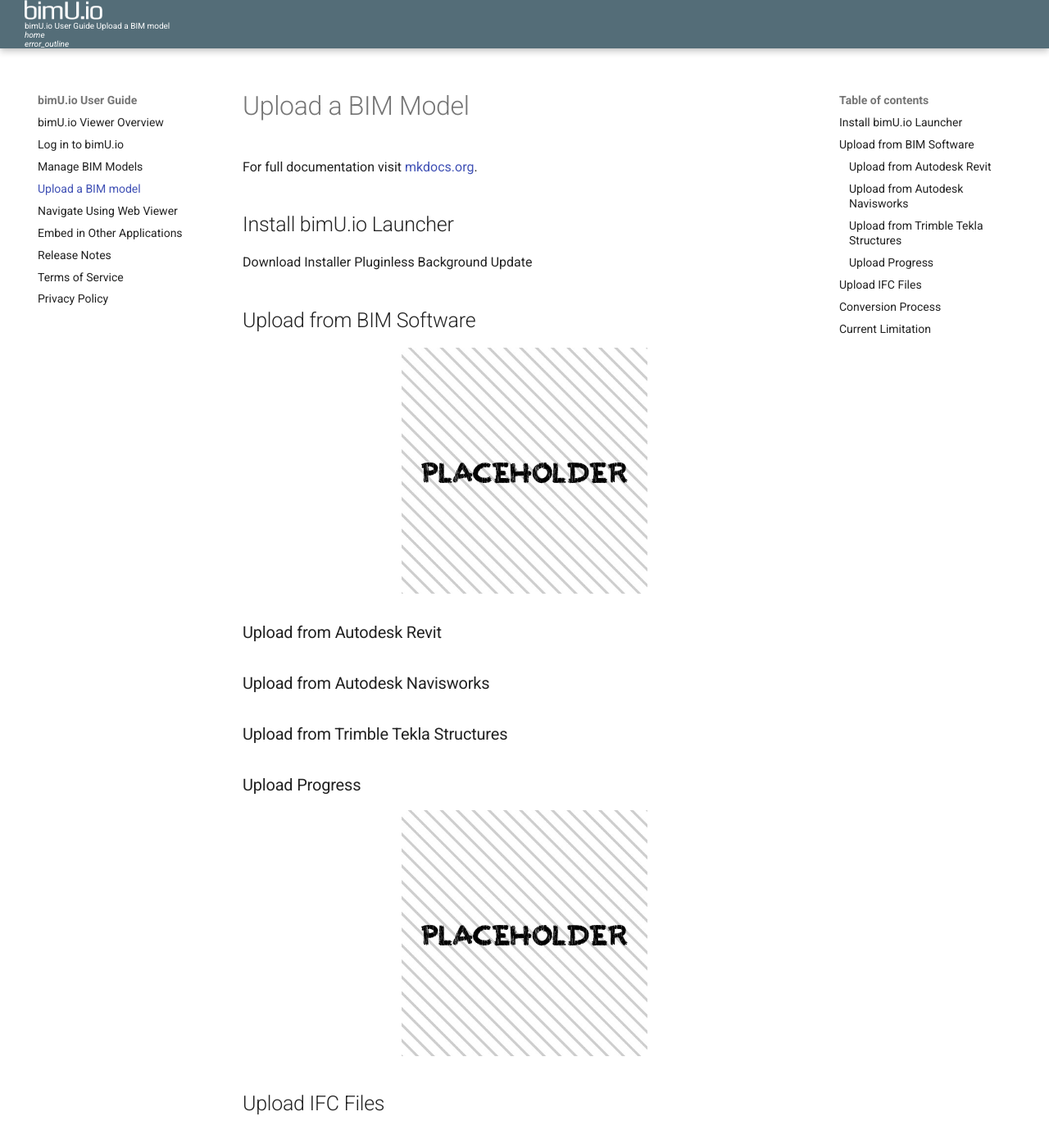
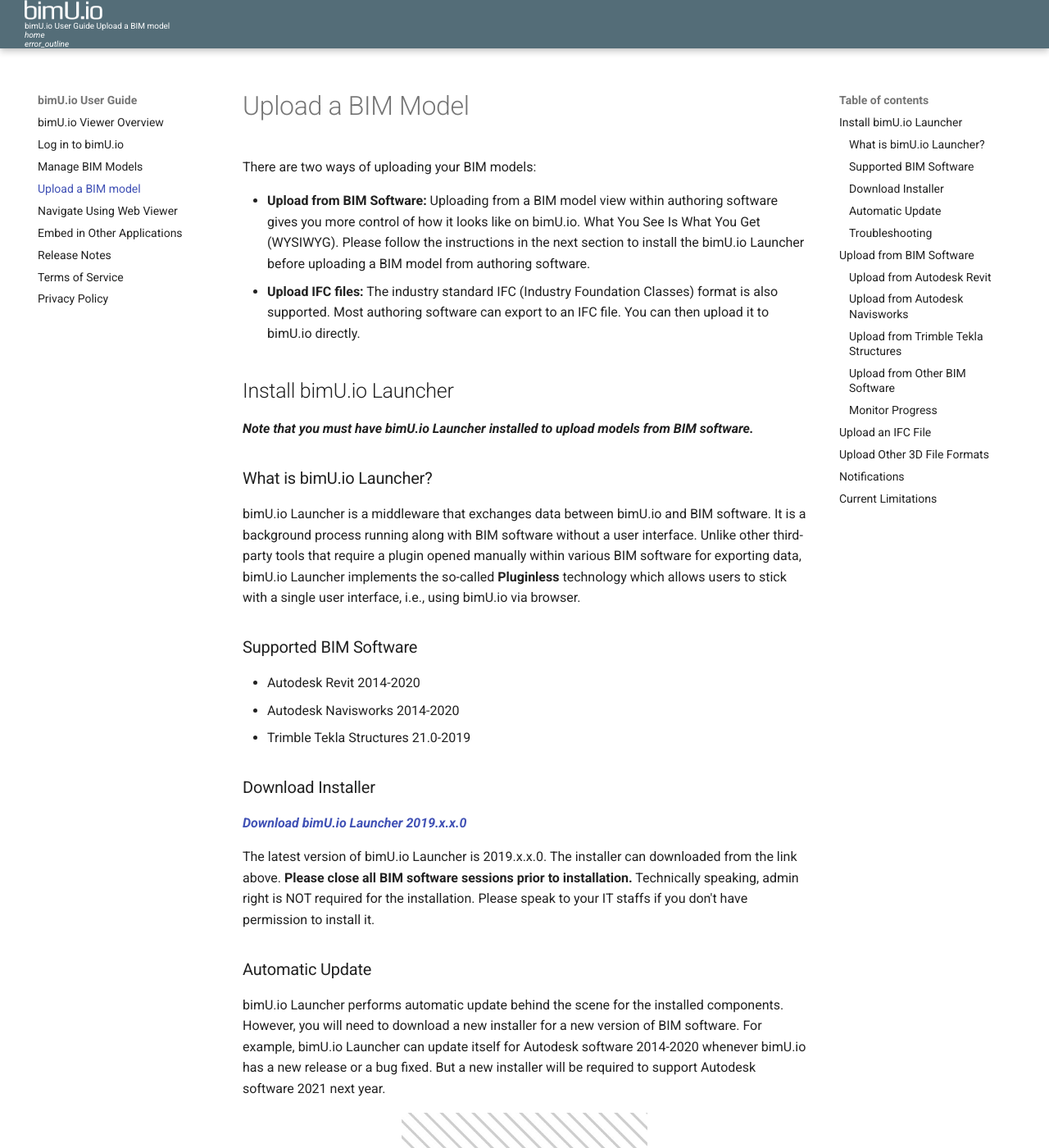
Before and after one commit to Transformosa/bimU.io.Docs, an MkDocs documentation site: the page built from docs/upload-a-bim-model.md, in a window 1280 px wide and 1400 px high. Shown: the whole window at 82% size. Built offline with MkDocs 1.6.1 and Material for MkDocs 9.7.7, drawn with Linux system fonts in a browser that asks for light colours; comment, search, counter and statistics services are not loaded; some of the changed text lies outside the part shown.

Commit message:
writing upload instruction

```diff
--- a/docs/upload-a-bim-model.md
+++ b/docs/upload-a-bim-model.md
@@ -1,32 +1,112 @@
 # Upload a BIM Model
 
-For full documentation visit [mkdocs.org](http://mkdocs.org).
+There are two ways of uploading your BIM models:
+
+- **Upload from BIM Software:** Uploading from a BIM model view within authoring software gives you more control of how it looks like on bimU.io. What You See Is What You Get (WYSIWYG). Please follow the instructions in the next section to install the bimU.io Launcher before uploading a BIM model from authoring software.
+- **Upload IFC files:** The industry standard IFC (Industry Foundation Classes) format is also supported. Most authoring software can export to an IFC file. You can then upload it to bimU.io directly.
 
 ## Install bimU.io Launcher
 
-Download Installer
-Pluginless
-Background Update
+**_Note that you must have bimU.io Launcher installed to upload models from BIM software._**
+
+### What is bimU.io Launcher?
+
+bimU.io Launcher is a middleware that exchanges data between bimU.io and BIM software. It is a background process running along with BIM software without a user interface. Unlike other third-party tools that require a plugin opened manually within various BIM software for exporting data, bimU.io Launcher implements the so-called **Pluginless** technology which allows users to stick with a single user interface, i.e., using bimU.io via browser.
+
+### Supported BIM Software
+
+- Autodesk Revit 2014-2020
+- Autodesk Navisworks 2014-2020
+- Trimble Tekla Structures 21.0-2019
+
+### Download Installer
+
+**_<a href="#" target="_blank">Download bimU.io Launcher 2019.x.x.0</a>_**
+
+The latest version of bimU.io Launcher is 2019.x.x.0. The installer can downloaded from the link above. **__Please close all BIM software sessions prior to installation.__** Technically speaking, admin right is NOT required for the installation. Please speak to your IT staffs if you don't have permission to install it.
+
+### Automatic Update
+
+bimU.io Launcher performs automatic update behind the scene for the installed components. However, you will need to download a new installer for a new version of BIM software. For example, bimU.io Launcher can update itself for Autodesk software 2014-2020 whenever bimU.io has a new release or a bug fixed. But a new installer will be required to support Autodesk software 2021 next year.
+
+![Screenshot](images/placeholder.jpg){: class="center" style="width:300px"}
+
+You can check out the installed version fo bimU.io Launcher from the top menu bar. For an automatic update to take effect immediately, we suggest repeat the following steps **twice**:
+
+1. Restart your machine or log off Windows.
+
+2. Make sure you have a stable internet connection.
+
+3. Open any supported BIM software.
+
+4. Open any file and wait for one minute.
+
+### Troubleshooting
+
+If you have any problem installing or using bimU.io Launcher, please log a support ticket with the following two items attached if they exist:
+
+- **Log File:** Open Windows File Explorer and paste **%localappdata%\temp\bimU.io.log** in the address bar. The log file is stored as **launcher.log** in the folder.
+- **Error Code:** An error code would be shown in browser When something goes wrong on bimU.io.
 
 ## Upload from BIM Software
 
 ![Screenshot](images/placeholder.jpg){: class="center" style="width:300px"}
 
+Uploading from various BIM software has similar steps:
+
+1. Open a 3D model view in any supported BIM software.
+
+2. Make sure visisblity and appearance of model elements are as desired.
+
+3. Click the plus button in the top menu bar and select **Upload from BIM Software**.
+
+4. Select a **Model Source** (i.e., BIM software) where you want to upload from.
+
+5. Review screenshot and click the **Refresh** icon button if you want to start over.
+
+6. Change model name if you want a different one from current filename.
+
+7. Click the **Upload** button to proceed.
+
 ### Upload from Autodesk Revit
+
+Section Box
+Visibility and Graphics Override
+Temporary Hide/Isoalte
 
 ### Upload from Autodesk Navisworks
 
 ### Upload from Trimble Tekla Structures
 
-### Upload Progress
+### Upload from Other BIM Software
+
+bimU.io Launcher doesn't integrate with other BIM software at the moment. As a workaround, you can export to an IFC file from most BIM authoring software, such as Graphisoft ArchiCAD, Bentley OpeningBuildings Designer (formerly AECOsim Building Designer), etc.
+
+### Monitor Progress
 
 ![Screenshot](images/placeholder.jpg){: class="center" style="width:300px"}
 
-## Upload IFC Files
+You can check out the progress from the top menu bar while a model is being exported and uploaded. **DO NOT close the browser window before the upload is finished.** You might cancel it if necessary.
 
-## Conversion Process
+## Upload an IFC File
 
-## Current Limitation
-- Upload size:
-- Number of elemements:
-- Model size:
+Both IFC 2x3 and IFC 4 formats are supported. Uploading an IFC file is quite straightforward. Simply click the plus button in the top menu bar and select **Upload IFC File**. The upload process will start as soon as you select or drag and drop an IFC file in the dialog.
+
+## Upload Other 3D File Formats
+
+We aim to support more and more authoring software and 3D file formats in the future. The below items have been prioritised for developement. Note that the delivery timelines may change. Please stay tuned on our our social media (<a href="#" target="_blank">Twitter</a>, <a href="#" target="_blank">Facebook</a>, <a href="#" target="_blank">Blog</a>) for the updates.
+
+- **McNeel Rhinoceros 3D (.3dm):** January 2020
+- **Trimble SketchUp (.skp):** March 2020
+
+## Notifications
+
+bimU.io will process your model immediately after upload. Depending on file size, it can often be done in minutes. When a model is ready to view, you will receive an email notification and also a browser notification if you have bimU.io opened.
+
+## Current Limitations
+
+To optimise computing and storage resources, bimU.io limits the size of a model that you can upload to **bimU.io Viewer Free**. Currently, the following soft limits apply per model file and will be increased for paid users in the near future.
+
+- **Compressed upload file size:** 100 MB
+- **Number of visible model elements:** 100,000
+- **Uncompressed model geometry size:** 400 MB
```
Also changed, not shown: docs/log-in-to-bimu-viewer.md (+3 -3 lines).
